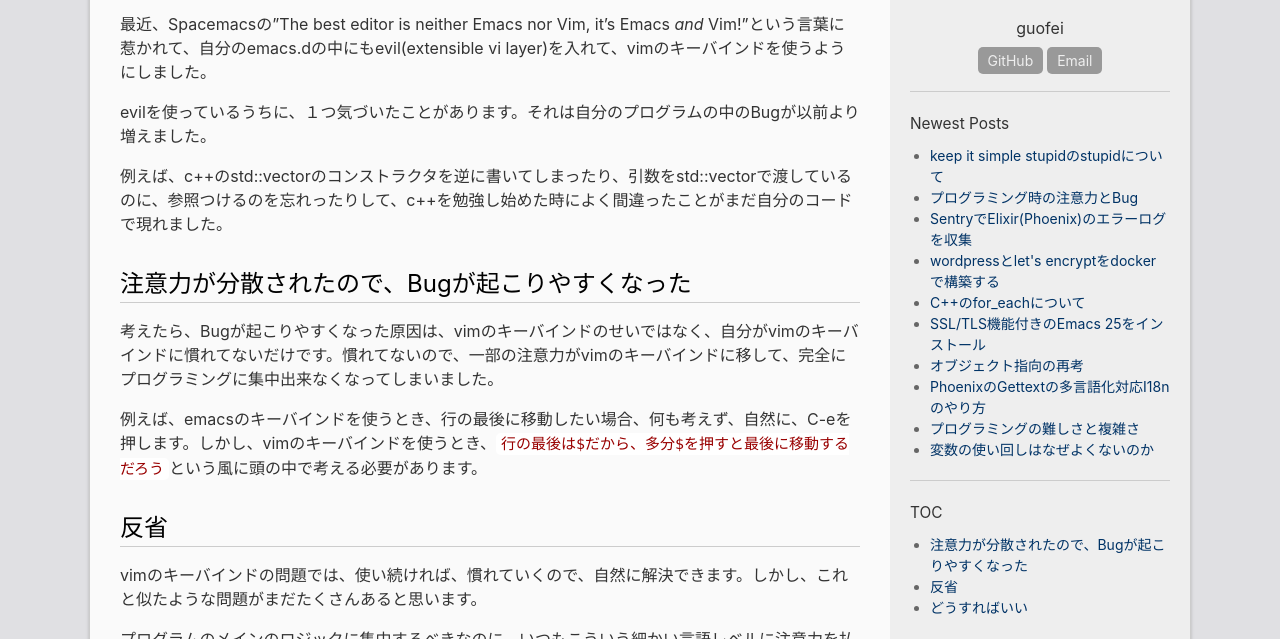
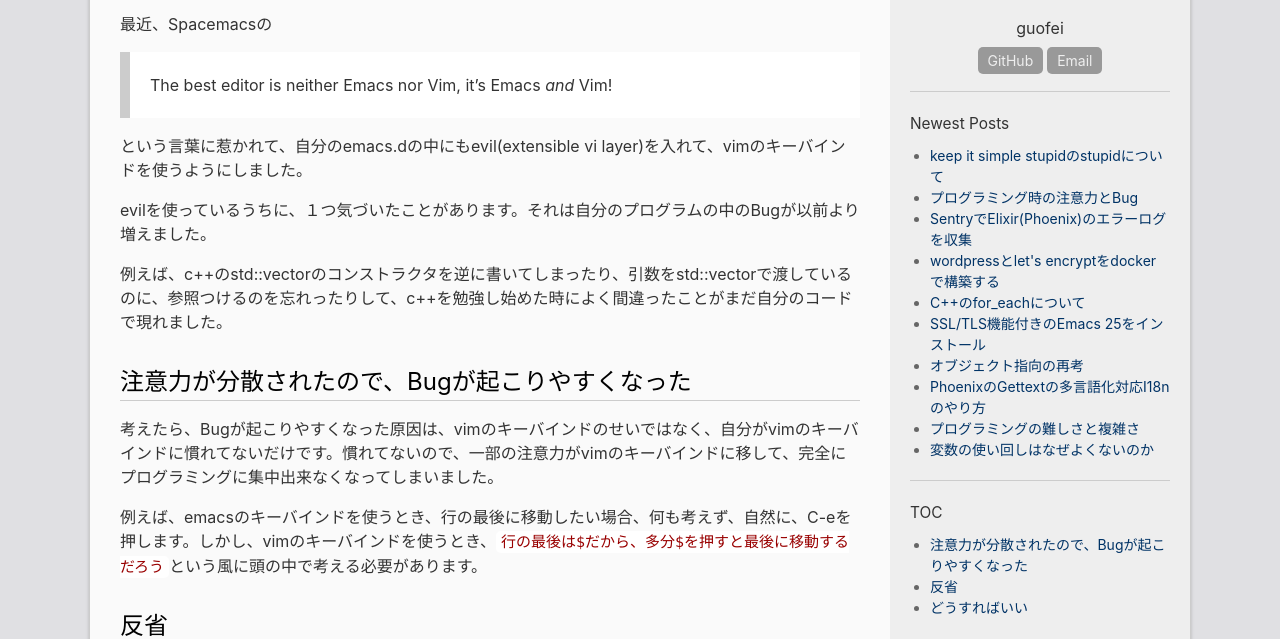
Before and after one commit to guofei/ja, a Jekyll site: the page built from _posts/2017-01-05-pay-attention-to-program-main-logic.md, in a window 1280 px wide and 900 px high, cut to the strip 261-900 px from the top of the window. Built offline with Jekyll 4.4.1, drawn with Linux system fonts in a browser that asks for light colours; comment, search, counter and statistics services are not loaded.

```diff
--- a/_posts/2017-01-05-pay-attention-to-program-main-logic.md
+++ b/_posts/2017-01-05-pay-attention-to-program-main-logic.md
@@ -2,7 +2,11 @@
 layout: post
 title: プログラミング時の注意力とBug
 ---
-最近、Spacemacsの"The best editor is neither Emacs nor Vim, it's Emacs *and* Vim!"という言葉に惹かれて、自分のemacs.dの中にもevil(extensible vi layer)を入れて、vimのキーバインドを使うようにしました。
+最近、Spacemacsの
+
+> The best editor is neither Emacs nor Vim, it's Emacs *and* Vim!
+
+という言葉に惹かれて、自分のemacs.dの中にもevil(extensible vi layer)を入れて、vimのキーバインドを使うようにしました。
 
 evilを使っているうちに、１つ気づいたことがあります。それは自分のプログラムの中のBugが以前より増えました。
 
```
